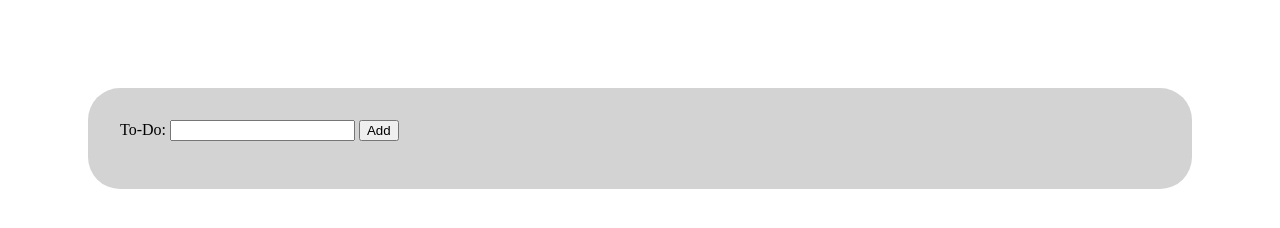
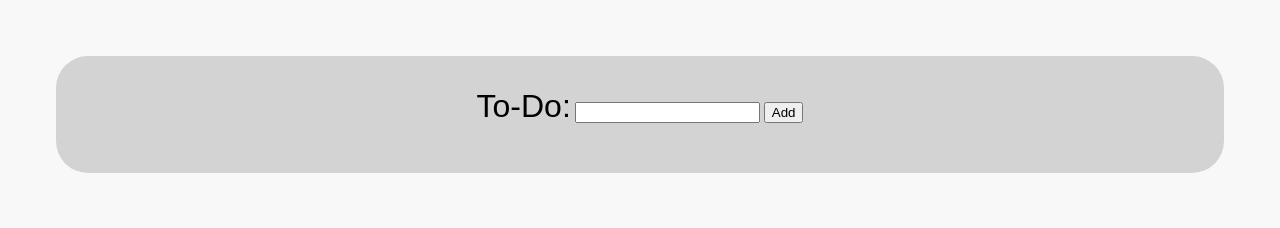
Before and after one commit to mcgr0217/dsn1676-assignment-5, a plain HTML site: page index.html in a window 1280 px wide. Drawn offline with nearby package versions, Linux system fonts and the light colour scheme.

Commit message:
Padding and title
Fixing the padding on the html and changing the title style and making
it aligned to the center

```diff
--- a/css/main.css
+++ b/css/main.css
@@ -1,8 +1,19 @@
+html {
+    background-color: #F8F8F8;
+}
+
 body {
-    padding: 5rem;
+    padding: 3rem;
 }
 .page {
     background-color: lightgrey;
     border-radius: 2rem;
     padding: 2rem;
+    text-align: center;
 }
+
+.title {
+    font-family: sans-serif;
+    text-align: center;
+    font-size: 2rem;
+}
```
